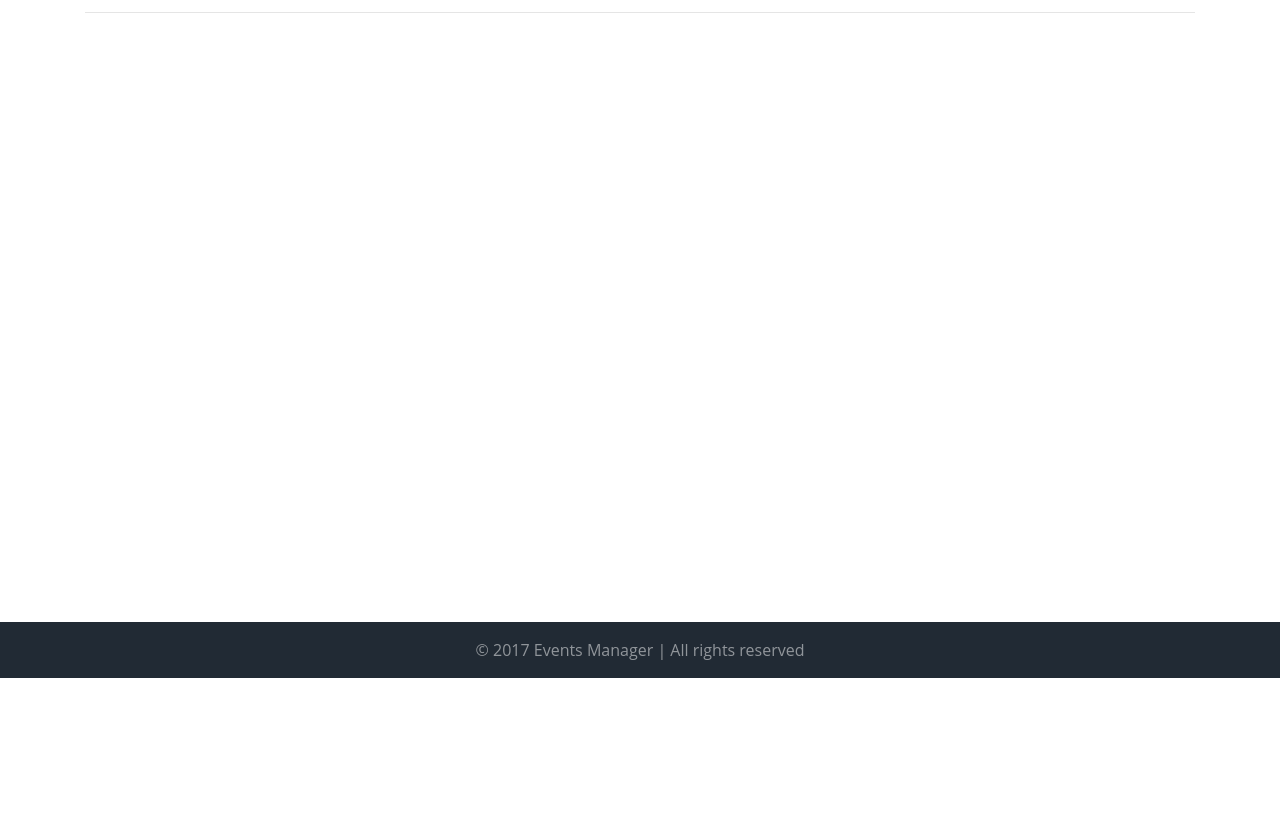
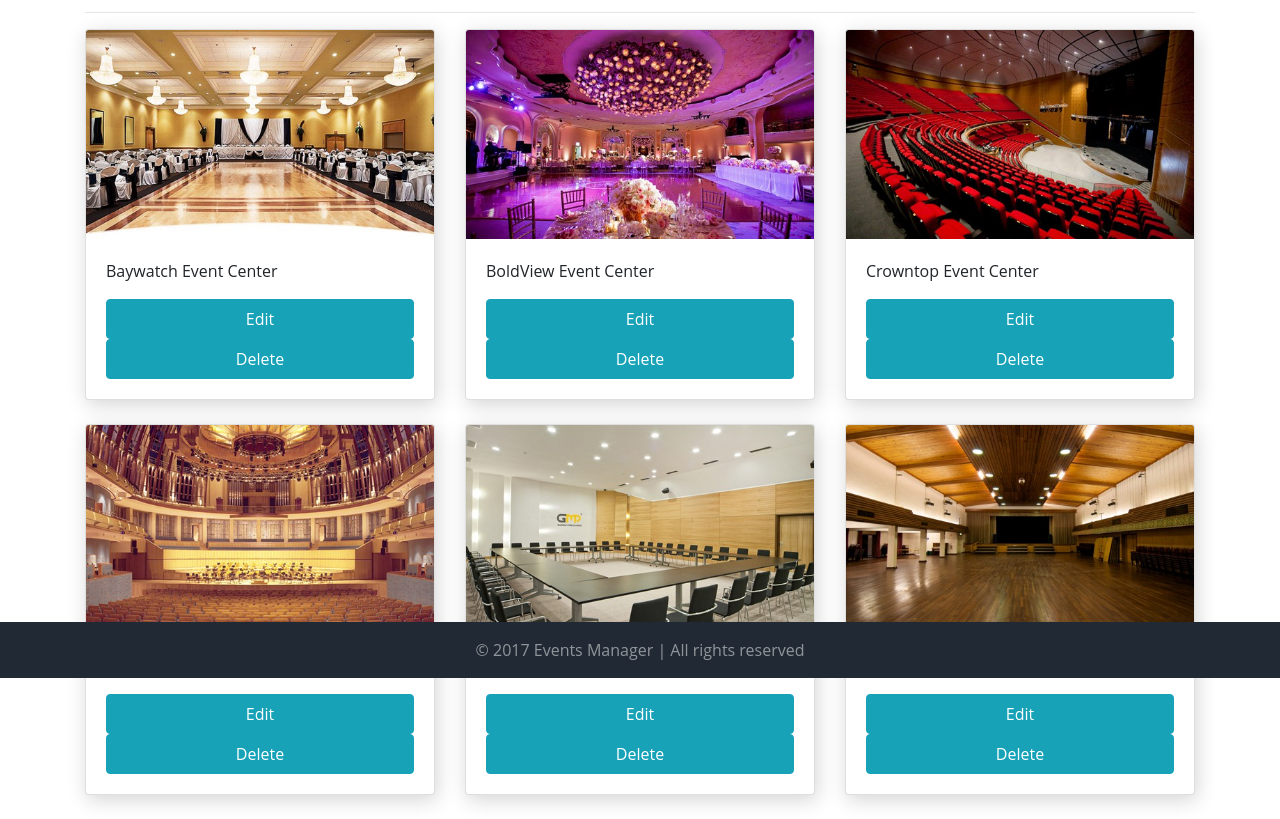
Before and after one commit to emmaadesile/EventsManager, a plain HTML site: page template/home/admin_dashboard.html in a window 1280 px wide. Shown: the part 122-941 px from the top of the page. Before the commit the page ends 800 px from the top, so only its background shows below. Drawn offline with Linux system fonts and the light colour scheme.

Commit message:
Edit Admin dashboard to view all centers

```diff
--- a/template/home/admin_dashboard.html
+++ b/template/home/admin_dashboard.html
@@ -43,7 +43,7 @@
       </nav>
 
     <!-- WELCOME MESSAGE -->
-    <main class=" mt-4">
+    <section class=" mt-4">
       <div class="container">
         <div class="row align-items-center">
           <div class="col-12">
@@ -52,18 +52,76 @@
           </div>
         </div>
       </div>
+    </section>
 
-      <!-- ADD CENTER FORM -->
-      <section class="container">
-        <div class="row">
-          <div class="col-12 col-md-8 mx-auto my-2">
-            <table></table>
+     <!-- CENTERS LIST -->
+     <section class="container">
+      <div class="row">
+        <!-- CENTER 1 -->
+        <div class="col-12 col-md-4">
+          <div class="card box-shadow">
+            <img class="card-img-top" src="../assets/img/center1.jpg">
+            <div class="card-body"><p>Baywatch Event Center</p>
+              <button class="btn btn-info">Edit</button>
+              <button class="btn btn-info">Delete</button>
+            </div>
+          </div>
+        </div>
+        <!-- CENTER 2 -->
+        <div class="col-md-4 col-12">
+          <div class="card box-shadow">
+            <img class="card-img-top" src="../assets/img/center2.jpg">
+            <div class="card-body"><p>BoldView Event Center</p>
+              <button class="btn btn-info">Edit</button>
+              <button class="btn btn-info">Delete</button>
+            </div>
+          </div>
+        </div>
+        <!-- CENTER 3 -->
+        <div class="col-md-4 col-12">
+          <div class="card box-shadow">
+            <img class="card-img-top" src="../assets/img/center3.jpg">
+            <div class="card-body"><p>Crowntop Event Center</p>
+              <button class="btn btn-info">Edit</button>
+              <button class="btn btn-info">Delete</button>
+           </div>
+          </div>
+        </div>
+        <!-- CENTER 4 -->
+        <div class="col-md-4 col-12 my-4 ">
+          <div class="card box-shadow">
+            <img class="card-img-top" src="../assets/img/center4.jpg">
+            <div class="card-body"><p>The Jewel Center</p>
+              <button class="btn btn-info">Edit</button>
+              <button class="btn btn-info">Delete</button>
+            </div>
+          </div>
+        </div>
+        <!-- CENTER 5 -->
+        <div class="col-md-4 col-12 my-4 ">
+          <div class="card box-shadow">
+            <img class="card-img-top" src="../assets/img/center5.jpg">
+            <div class="card-body"><p>Conference Ballroom</p>
+              <button class="btn btn-info">Edit</button>
+              <button class="btn btn-info">Delete</button>
+            </div>
+          </div>
+        </div>
+        <!-- CENTER 6 -->
+        <div class="col-md-4 col-12 my-4 ">
+          <div class="card box-shadow">
+            <img class="card-img-top" src="../assets/img/center6.jpg">
+            <div class="card-body"><p>OpenArms</p>
+              <button class="btn btn-info">Edit</button>
+              <button class="btn btn-info">Delete</button>
+            </div>
           </div>
         </div>
 
-      </section>
+      </div>
 
-    </main>
+    </section>
+
 
     <!-- FOOTER -->
     <footer class="fixed-bottom text-center text-white-50 bg-darkgrey pt-3">
```
